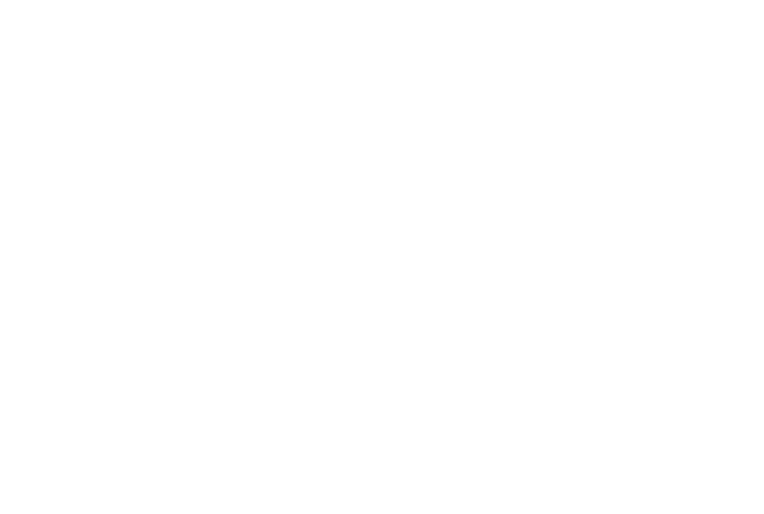
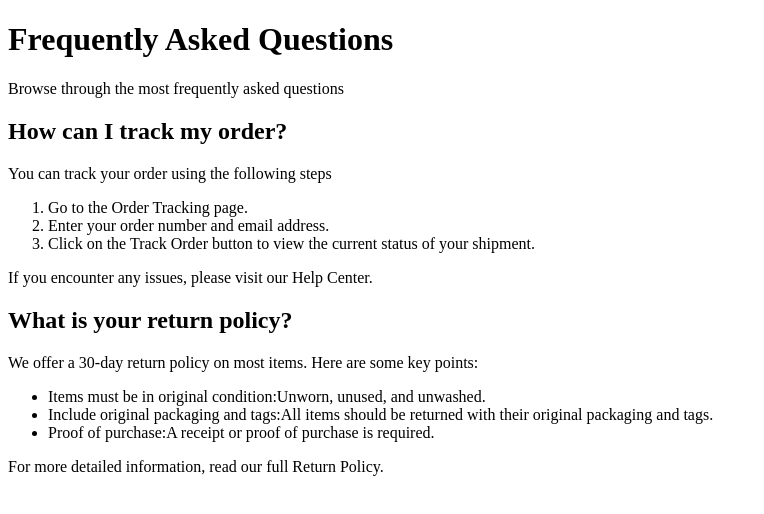
Before and after one commit to sebas2003dc11/Frequently-Asked-Questions, a plain HTML site: page index.html in a window 1280 px wide. Shown: the whole page, without its empty margins (0-764 px from the left). Drawn offline with Linux system fonts and the light colour scheme.

Commit message:
estructura de página

```diff
--- a/index.html
+++ b/index.html
@@ -1,11 +1,56 @@
 <!DOCTYPE html>
 <html lang="en">
+
 <head>
     <meta charset="UTF-8">
     <meta name="viewport" content="width=device-width, initial-scale=1.0">
     <title>Frequently Asked Questions</title>
+    <link rel="preconnect" href="https://fonts.googleapis.com">
+    <link rel="preconnect" href="https://fonts.gstatic.com" crossorigin>
+    <link href="https://fonts.googleapis.com/css2?family=Open+Sans:ital,wght@0,300..800;1,300..800&display=swap"
+        rel="stylesheet">
 </head>
+
 <body>
+    <div class="title">
+        <h1>Frequently Asked Questions</h1>
+        <p class="info-title">Browse through the most frequently asked questions</p>
+    </div>
 
+    <div class="content">
+        <div class="subtitle">
+            <h2>How can I track my order?</h2>
+        </div>
+        <div class="paragraph-info">
+            <p>You can track your order using the following steps</p>
+            <div class="paragraph-steps">
+                <ol>
+                    <li>Go to the Order Tracking page.</li>
+                    <li>Enter your order number and email address.</li>
+                    <li>Click on the Track Order button to view the current status of your shipment.</li>
+                </ol>
+            </div>
+            <p>If you encounter any issues, please visit our Help Center.</p>
+        </div>
+    </div>
+
+    <div class="content-return">
+        <div class="subtitle">
+            <h2>What is your return policy?</h2>
+        </div>
+
+        <div class="paragraph-info">
+            <p>We offer a 30-day return policy on most items. Here are some key points:</p>
+            <div class="paragraph-keypoints">
+                <ul>
+                    <li>Items must be in original condition:Unworn, unused, and unwashed.</li>
+                    <li>Include original packaging and tags:All items should be returned with their original packaging and tags.</li>
+                    <li>Proof of purchase:A receipt or proof of purchase is required.</li>
+                </ul>
+            </div>
+            <p>For more detailed information, read our full Return Policy.</p>
+        </div>
+    </div>
 </body>
+
 </html>
```
